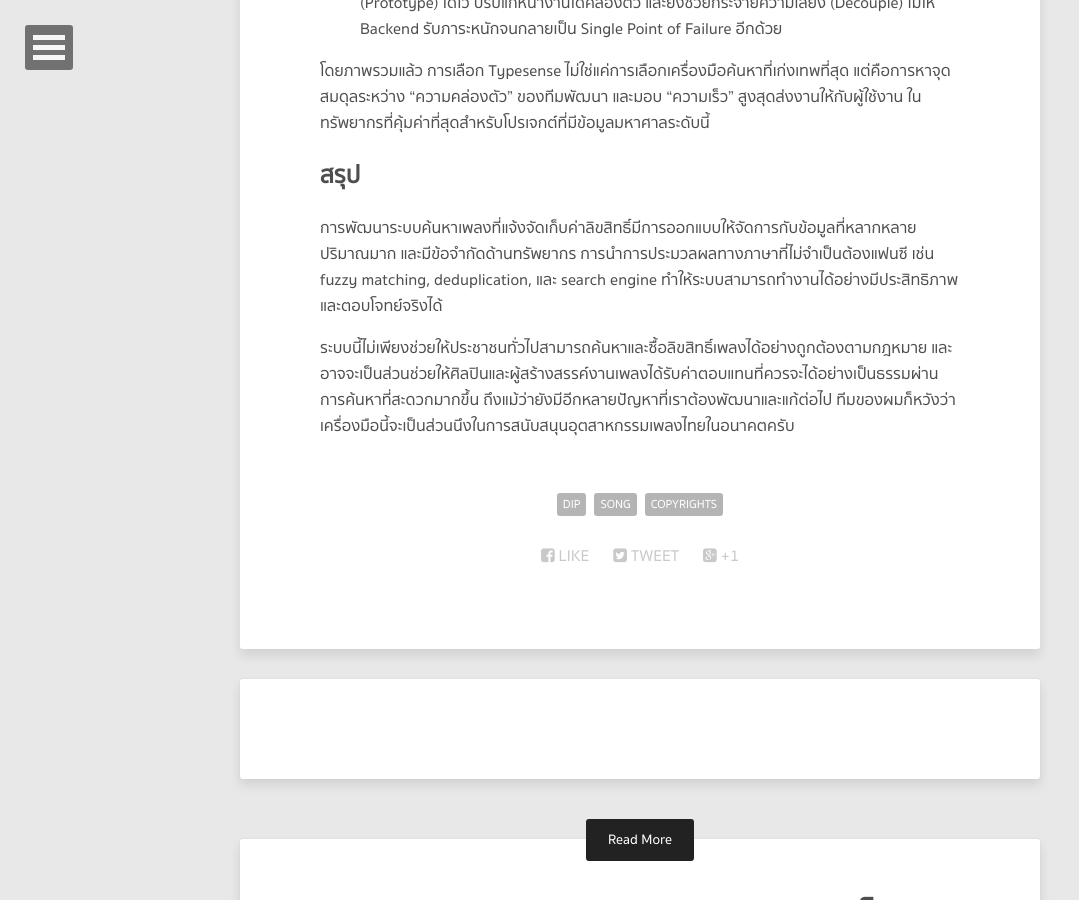
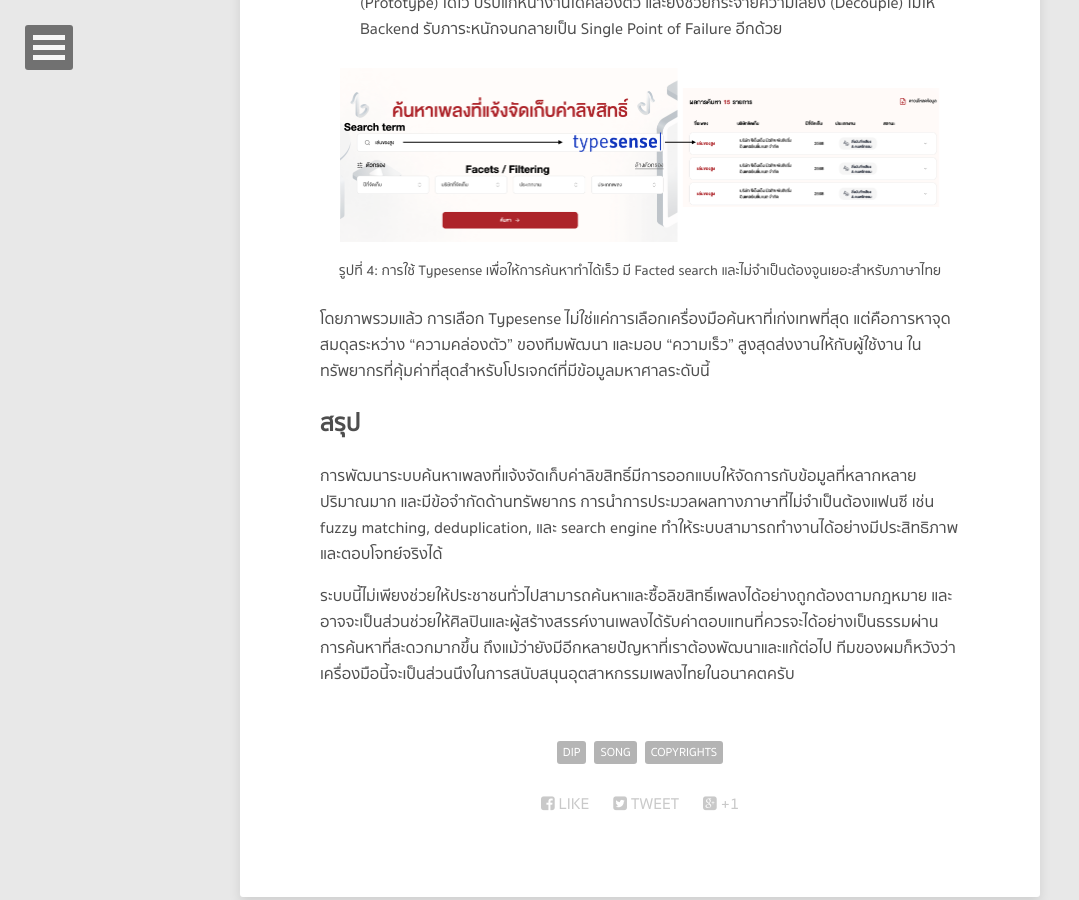
Before and after one commit to tupleblog/tupleblog.github.io, a Jekyll site: the page built from _posts/2025-12-04-making-of-dip-copyright-songs.md, in a window 1280 px wide and 900 px high, scrolled down 5489 px. Shown: the whole window, without its empty margins (0-1079 px from the left). Built offline with Jekyll 4.4.1, drawn with Linux system fonts in a browser that asks for light colours; nearby versions of some CDN libraries; formulas are drawn with MathJax 3; comment, search, counter and statistics services are not loaded; some of the changed text lies outside the part shown.

Commit message:
Adding typesense figure

```diff
--- a/_posts/2025-12-04-making-of-dip-copyright-songs.md
+++ b/_posts/2025-12-04-making-of-dip-copyright-songs.md
@@ -127,6 +127,16 @@
 6. **มี HTTP Server พร้อมลุย (Developer Friendly)**
 ในมุมมองของนักพัฒนา ข้อนี้ช่วยลดงานไปได้มหาศาล เพราะ Typesense สื่อสารผ่าน HTTP/REST API ได้โดยตรง นั่นหมายความว่าเราไม่จำเป็นต้องเสียเวลาเขียน Backend Middleware มาคั่นกลางให้วุ่นวาย Frontend หรือ Application สามารถยิง Request คุยกับ Search Engine ได้เลย ทำให้เราขึ้นงานต้นแบบ (Prototype) ได้ไว ปรับแก้หน้างานได้คล่องตัว และยังช่วยกระจายความเสี่ยง (Decouple) ไม่ให้ Backend รับภาระหนักจนกลายเป็น Single Point of Failure อีกด้วย
 
+<figure><center>
+  <img width="600" src="/images/post/dip/typesense.png" data-action="zoom"/>
+
+  <figcaption>
+    <a title="Blocking in deduplication">
+      รูปที่ 4: การใช้ Typesense เพื่อให้การค้นหาทำได้เร็ว มี Facted search และไม่จำเป็นต้องจูนเยอะสำหรับภาษาไทย
+    </a>
+  </figcaption>
+</center></figure>
+
 โดยภาพรวมแล้ว การเลือก Typesense ไม่ใช่แค่การเลือกเครื่องมือค้นหาที่เก่งเทพที่สุด แต่คือการหาจุดสมดุลระหว่าง "ความคล่องตัว" ของทีมพัฒนา และมอบ "ความเร็ว" สูงสุดส่งงานให้กับผู้ใช้งาน ในทรัพยากรที่คุ้มค่าที่สุดสำหรับโปรเจกต์ที่มีข้อมูลมหาศาลระดับนี้
 
 ## สรุป
```
Also changed, not shown: images/post/dip/typesense.png (added).
